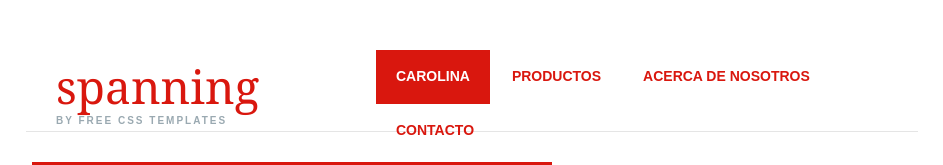
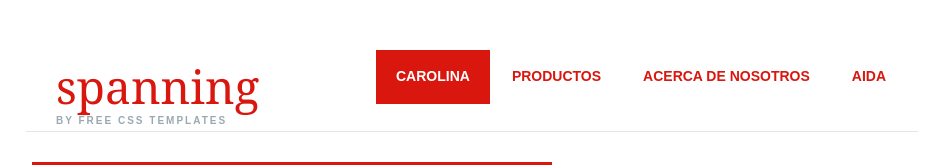
Before and after one commit to htmluis/tareaevn302, a plain HTML site: page index.html in a window 1280 px wide. Shown: the top 165 px of the page, without its empty margins (168-1111 px from the left). Drawn offline with Linux system fonts and the light colour scheme.

Commit message:
Update index.html

```diff
--- a/index.html
+++ b/index.html
@@ -36,7 +36,7 @@ Description: A two-column fixed-width template suitable for small websites.
 				<li class="active"><a href="#">carolina</a></li>
 				<li><a href="#">Productos</a></li>
 				<li><a href="#">Acerca de nosotros</a></li>
-				<li><a href="#">Contacto</a></li>
+				<li><a href="#">Aida</a></li>
 			</ul>
 		</div>
 		<!-- end div#menu -->
```
